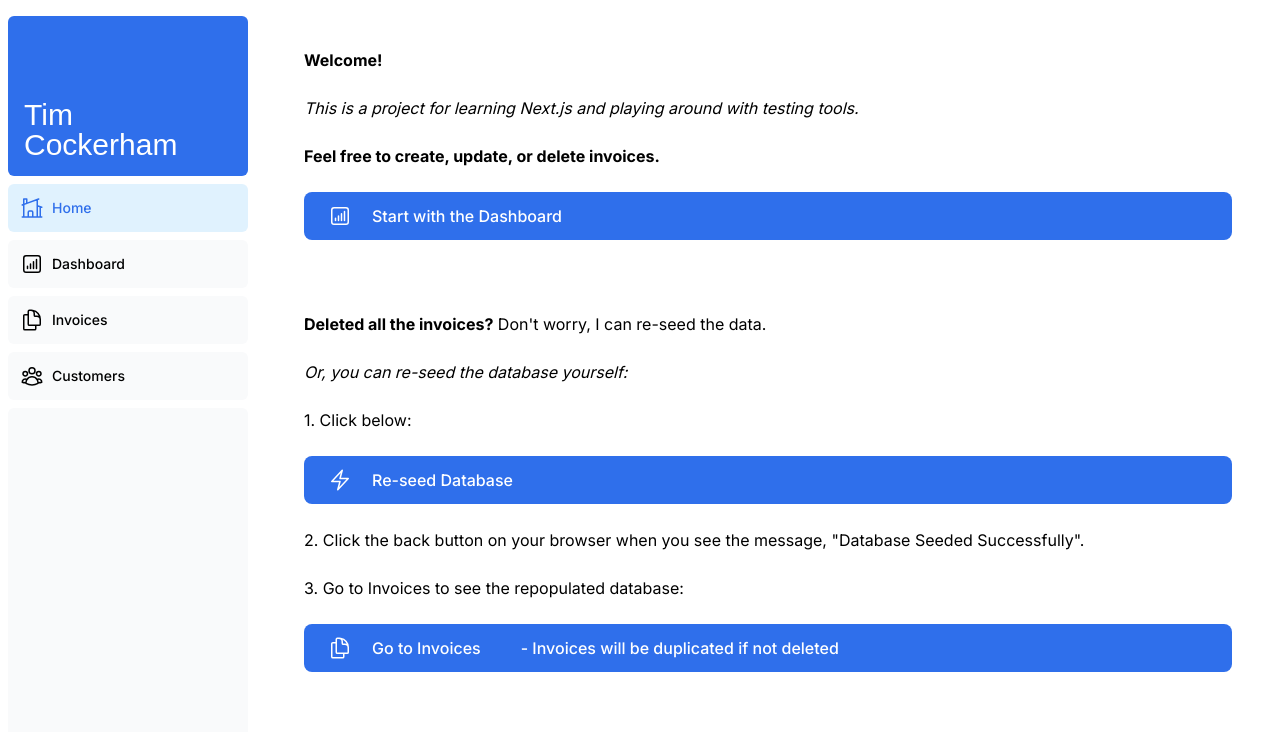
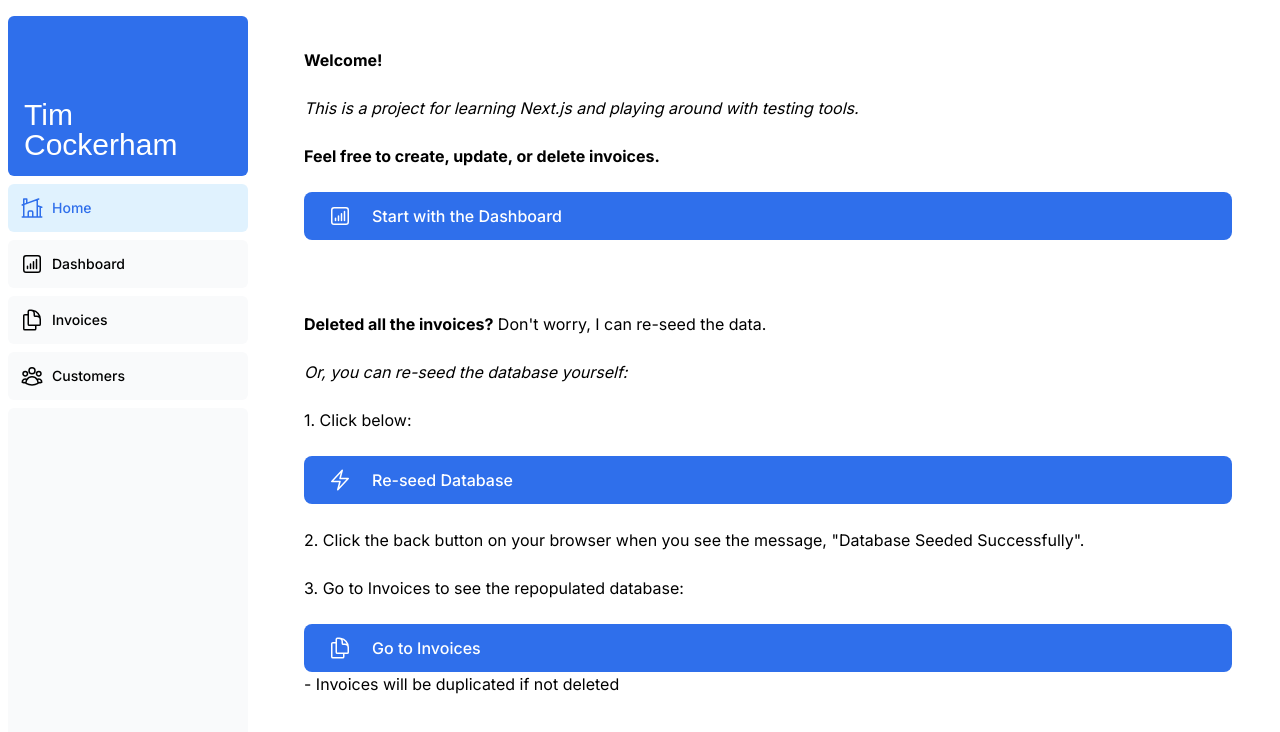
Before and after one commit to tjcocker/NextJS-App, a Next.js app: page /dashboard/home in a window 1280 px wide. Shown: the top 732 px of the page. Built offline with nearby package versions, Linux system fonts and the light colour scheme; a web font is replaced by a local one.

Commit message:
home page edits

```diff
--- a/app/dashboard/home/page.tsx
+++ b/app/dashboard/home/page.tsx
@@ -41,8 +41,8 @@ const Home: NextPage = () => {
                         className="flex items-center gap-5 self-start rounded-lg bg-blue-600 px-6 py-3 text-sm font-medium text-white transition-colors hover:bg-blue-400 md:text-base"
                     > <DocumentDuplicateIcon className="w-5 md:w-6" />
                         <span>Go to Invoices</span><br></br>
-                        <p>- Invoices will be duplicated if not deleted</p>
                     </Link>
+                    <p>- Invoices will be duplicated if not deleted</p>
                 </div>
             </main>
         </div>
```
